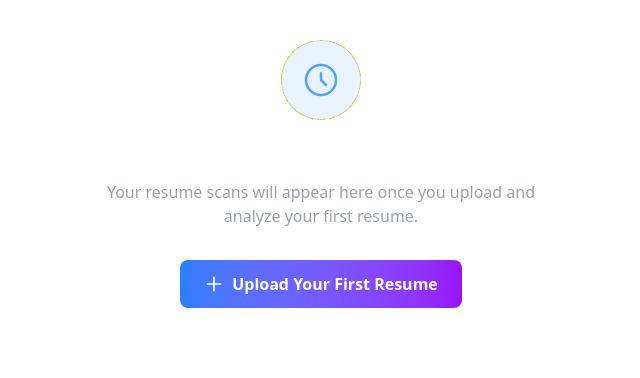
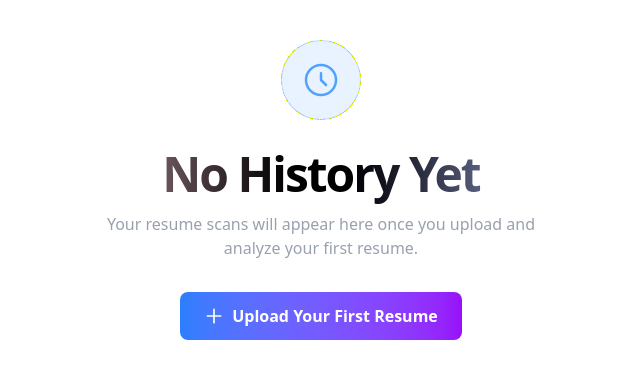
Before and after one commit to st-darwin/AI-resume-analyzer, a React (Vite) app: page /History in a window 1280 px wide. Shown: the top 378 px of the page, without its empty margins (319-959 px from the left). Built offline with nearby package versions, Linux system fonts and the light colour scheme; a web font is replaced by a local one.

Commit message:
Enhance UI for loading and empty states in History
Updated loading and empty state messages for better user experience. Improved button styles and added hover effects.

```diff
--- a/src/sections/History.tsx
+++ b/src/sections/History.tsx
@@ -12,7 +12,9 @@ const History = () => {
   useEffect(() => {
     const loadHistory = async () => {
       const raw = await kv.get("nexa_cv_history");
+      // if the data exsit in the kw, parse it and set it to the state, otherwise set history to an empty array
       if (raw) setHistory(JSON.parse(raw as string));
+
       setLoading(false);
     };
     loadHistory();
@@ -48,15 +50,15 @@ const History = () => {
 
   if (history.length === 0) {
     return (
-      <main className='bg-[url("/images/bg-main.svg")] bg-cover min-h-screen pt-32'>
-        <div className="container mx-auto px-4 md:px-8">
+      <main className='bg-[url("/images/bg-main.svg")] bg-cover min-h-screen  pt-32'>
+        <div className="container mx-auto items-center justify-center mt-40 xl:mt-0 sm:mt-0  px-4 md:px-8">
           <div className="max-w-md mx-auto text-center">
             <div className="mb-6 inline-flex items-center justify-center w-20 h-20 rounded-full bg-blue-500/10 border border-blue-500/20">
               <svg className="w-10 h-10 text-blue-400" fill="none" stroke="currentColor" viewBox="0 0 24 24">
                 <path strokeLinecap="round" strokeLinejoin="round" strokeWidth={1.5} d="M12 8v4l3 3m6-3a9 9 0 11-18 0 9 9 0 0118 0z" />
               </svg>
             </div>
-            <p className="text-xl font-bold text-white mb-2">No History Yet</p>
+            <h1 className="text-xl font-bold text-white mb-2">No History Yet</h1>
             <p className="text-gray-400 mb-8">Your resume scans will appear here once you upload and analyze your first resume.</p>
             <button
               onClick={() => navigate('/Upload')}
@@ -101,7 +103,7 @@ const History = () => {
               {history.length > 0 && (
                 <button
                   onClick={clearAllHistory}
-                  className="px-4 py-2 bg-red-500/10 hover:bg-red-500/20 text-red-400 hover:text-red-300 rounded-lg transition-all duration-300 text-sm font-semibold border border-red-500/20"
+                  className=" hover:cursor-pointer px-4 py-2 bg-red-500/10 hover:bg-red-500/20 text-red-400 hover:text-red-300 rounded-lg transition-all duration-300 text-sm font-semibold border border-red-500/20"
                 >
                   Clear All History
                 </button>
@@ -116,7 +118,7 @@ const History = () => {
           {history.map((item, index) => (
             <div
               key={item.id}
-              className="group relative overflow-hidden rounded-2xl transition-all duration-300 animate-in fade-in slide-in-from-top-4"
+              className=" hover:cursor-pointer  group relative overflow-hidden rounded-2xl transition-all duration-300 animate-in fade-in slide-in-from-top-4"
               style={{ animationDelay: `${index * 50}ms` }}
             >
               {/* Background with gradient */}
@@ -206,7 +208,7 @@ const History = () => {
                         deleteItem(item.id);
                       }
                     }}
-                    className="flex-shrink-0 p-2 rounded-lg bg-red-500/10 hover:bg-red-500/20 text-red-400 hover:text-red-300 transition-all duration-300 group/delete border border-red-500/20 hover:border-red-500/40"
+                    className=" hover:cursor-pointer flex-shrink-0 p-2 rounded-lg bg-red-500/10 hover:bg-red-500/20 text-red-400 hover:text-red-300 transition-all duration-300 group/delete border border-red-500/20 hover:border-red-500/40"
                     title="Delete this scan"
                   >
                     <svg className="w-5 h-5 group-hover/delete:scale-110 transition-transform duration-300" fill="none" stroke="currentColor" viewBox="0 0 24 24">
```
